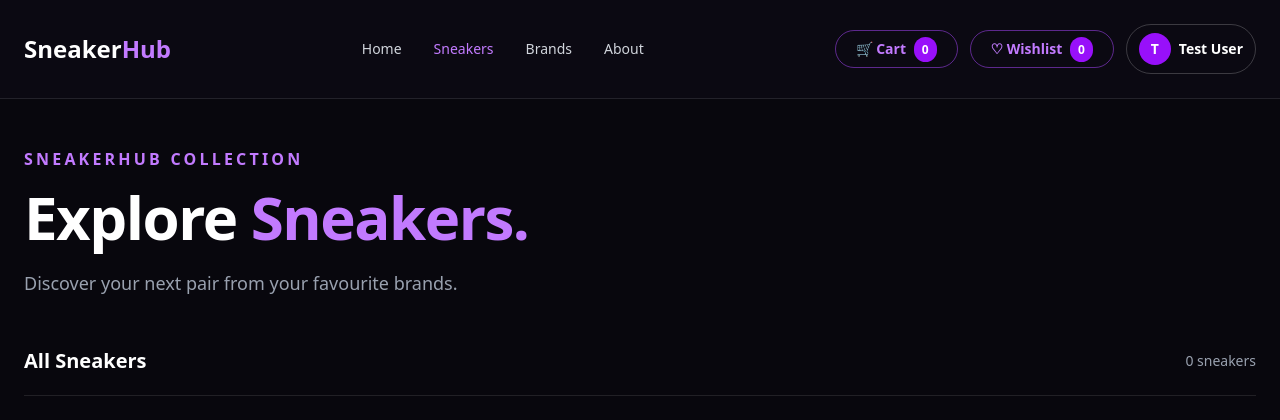
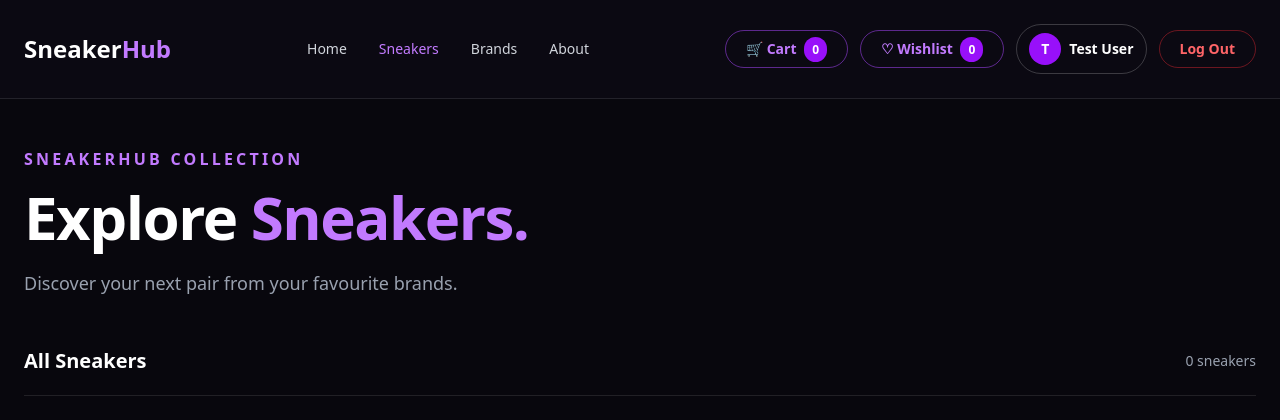
Before and after one commit to sais27160-design/sneaker-hub, a Laravel app: page /sneakers in a window 1280 px wide. Shown: the top 420 px of the page. Run offline with Laravel 12, Linux system fonts and the light colour scheme; a user stored in the database is signed in; data comes from the database, SQL or seed files in the repository; data that the repository does not hold is empty; style sheets or scripts are compiled from the project's sources.

Commit message:
Update index.blade.php
update log out button

```diff
--- a/resources/views/sneakers/index.blade.php
+++ b/resources/views/sneakers/index.blade.php
@@ -309,6 +309,16 @@
                     </span>
 
                 </a>
+                <form method="POST" action="{{ route('logout') }}">
+                    @csrf
+
+                    <button
+                        type="submit"
+                        class="rounded-full border border-red-500/40 px-5 py-2 text-sm font-semibold text-red-400 transition hover:bg-red-500 hover:text-white"
+                    >
+                        Log Out
+                    </button>
+                </form>
 
             @else
 
```
